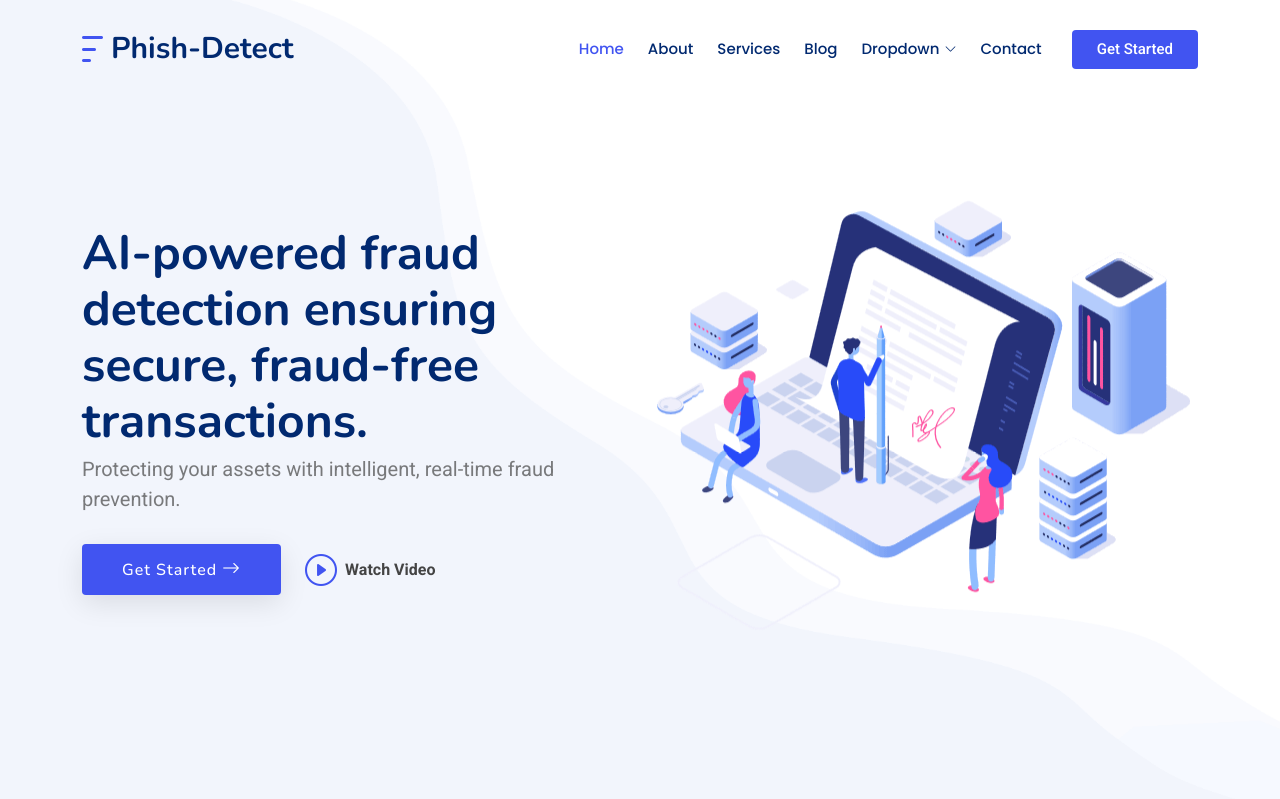
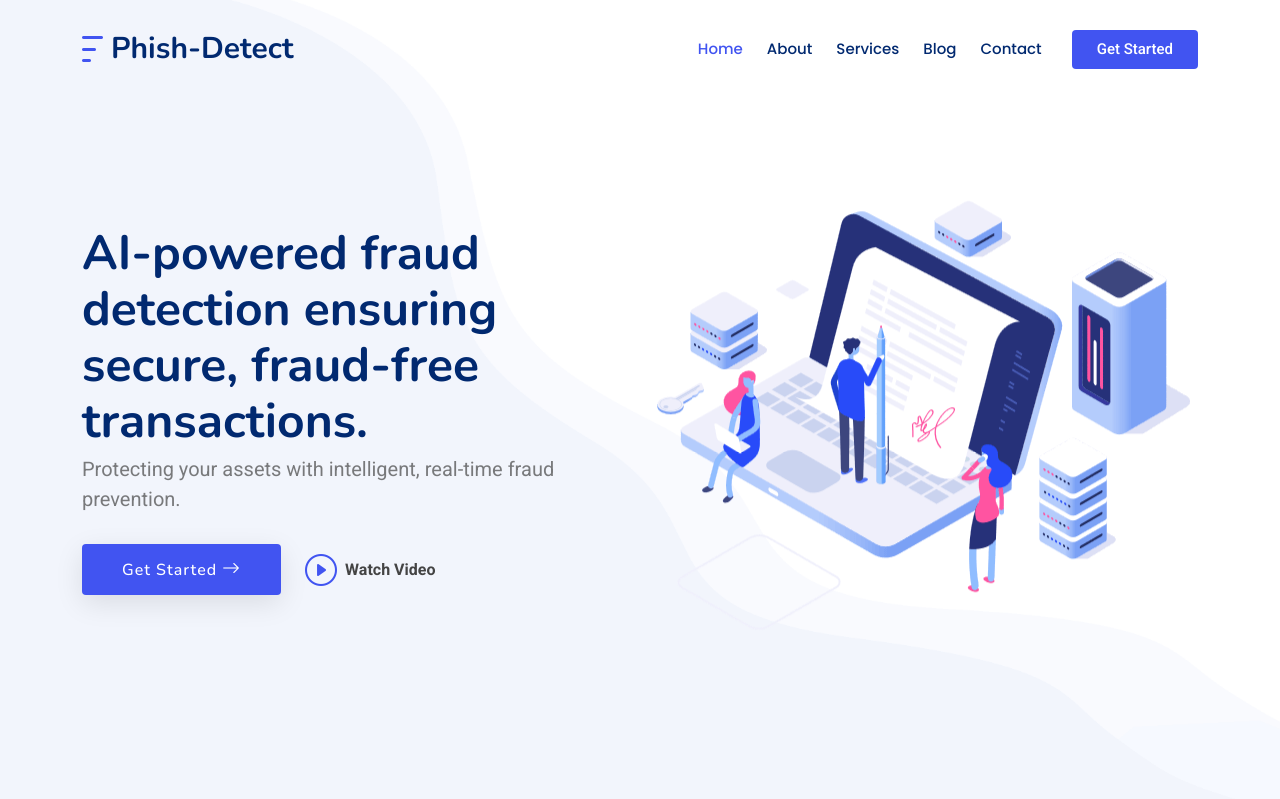
Before and after one commit to Sparky17561/proj, a Django app: page / in a window 1280 px wide. Shown: the top 799 px of the page. Run offline with Django 5.2, Linux system fonts and the light colour scheme; parts of the project's set-up code (start-up, migrations or seed data) failed here and were passed over; some libraries are stand-ins or nearby versions.

Commit message:
added links to index

```diff
--- a/app/templates/index.html
+++ b/app/templates/index.html
@@ -55,7 +55,7 @@
           <li><a href="#about">About</a></li>
           <li><a href="#services">Services</a></li>
           <li><a href="{% url 'blog' %}">Blog</a></li>
-          <li class="dropdown"><a href="#"><span>Dropdown</span> <i class="bi bi-chevron-down toggle-dropdown"></i></a>
+          <!-- <li class="dropdown"><a href="#"><span>Dropdown</span> <i class="bi bi-chevron-down toggle-dropdown"></i></a>
             <ul>
               <li><a href="#">Dropdown 1</a></li>
               <li class="dropdown"><a href="#"><span>Deep Dropdown</span> <i class="bi bi-chevron-down toggle-dropdown"></i></a>
@@ -71,7 +71,7 @@
               <li><a href="#">Dropdown 3</a></li>
               <li><a href="#">Dropdown 4</a></li>
             </ul>
-          </li>
+          </li> -->
           <li><a href="#contact">Contact</a></li>
         </ul>
         <i class="mobile-nav-toggle d-xl-none bi bi-list"></i>
@@ -93,7 +93,7 @@
             <h1 data-aos="fade-up">AI-powered fraud detection ensuring secure, fraud-free transactions.</h1>
             <p data-aos="fade-up" data-aos-delay="100">Protecting your assets with intelligent, real-time fraud prevention.</p>
             <div class="d-flex flex-column flex-md-row" data-aos="fade-up" data-aos-delay="200">
-              <a href="#about" class="btn-get-started">Get Started <i class="bi bi-arrow-right"></i></a>
+              <a href="{% url 'login_page' %}" class="btn-get-started">Get Started <i class="bi bi-arrow-right"></i></a>
               <a href="https://www.youtube.com/watch?v=Y7f98aduVJ8" class="glightbox btn-watch-video d-flex align-items-center justify-content-center ms-0 ms-md-4 mt-4 mt-md-0"><i class="bi bi-play-circle"></i><span>Watch Video</span></a>
             </div>
           </div>
```
